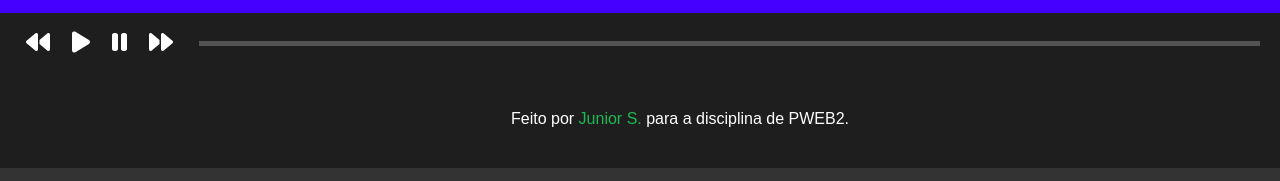
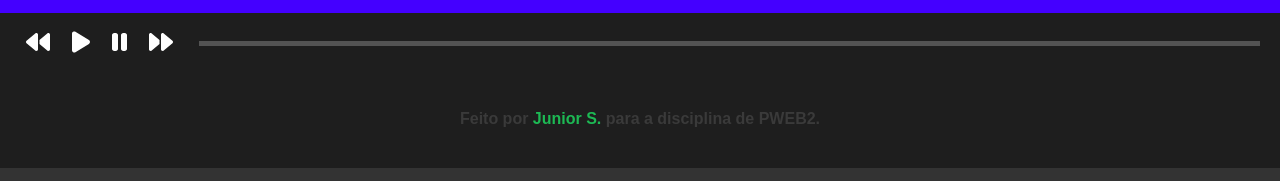
Before and after one commit to iamjunioru/mp3player-pweb2, a React (Create React App) app: page / in a window 1280 px wide. Shown: the part 632-813 px from the top of the page. Built offline with nearby package versions, Linux system fonts and the light colour scheme; no server answers.

Commit message:
arrumando algumas coisinhas e corrigindo footer repetido no Controls.css

```diff
--- a/src/Controls/Controls.css
+++ b/src/Controls/Controls.css
@@ -5,16 +5,6 @@
   bottom: 10px;
 }
 
-
-footer {
-  position: fixed;
-  bottom: 0;
-  width: 100%;
-  background-color: #1e1e1e;
-  color: #fff;
-  padding: 40px;
-  text-align: center;
-}
 
 .player-container {
   position: fixed;
--- a/src/TrackInfo/TrackInfo.css
+++ b/src/TrackInfo/TrackInfo.css
@@ -21,7 +21,7 @@ body {
   }
 
   .div-album:hover {
-    background-color: black;
+    background-color: #1e1e1e;
     color: white;
   }
 
--- a/src/TrackInfo/TrackInfo.js
+++ b/src/TrackInfo/TrackInfo.js
@@ -1,4 +1,4 @@
-import React from "react";
+import React, { useState } from "react";
 import "./TrackInfo.css";
 
 export default function TrackInfo({
@@ -7,19 +7,26 @@ export default function TrackInfo({
   setCurrentSongIdx,
   idx,
 }) {
+  const [activeIndex, setActiveIndex] = useState(null);
+
+  const handleSelectSong = () => {
+    setCurrentSongIdx(idx);
+    setActiveIndex(idx);
+  };
+
   return (
-    <>
-      <div className="div-album">
+    <div
+      className={`div-album ${activeIndex === idx ? "active" : ""}`}
+      onClick={handleSelectSong}
+    >
       <h3 className="h3-album">ALBUM:</h3>
 
       <h2
         className="h2-album"
-          onClick={() => setCurrentSongIdx(idx)}
         style={{ color, cursor: "pointer" }}
       >
-          {name + idx}
+        {name}
       </h2>
     </div>
-    </>
   );
 }
--- a/src/index.css
+++ b/src/index.css
@@ -29,6 +29,7 @@ header {
 
 
 footer {
+  font-weight: bold;
   background-color: #1e1e1e;
   color: #3a3a3a;
   padding: 40px;
```
Lines whose indentation alone changed are shown as unchanged.
